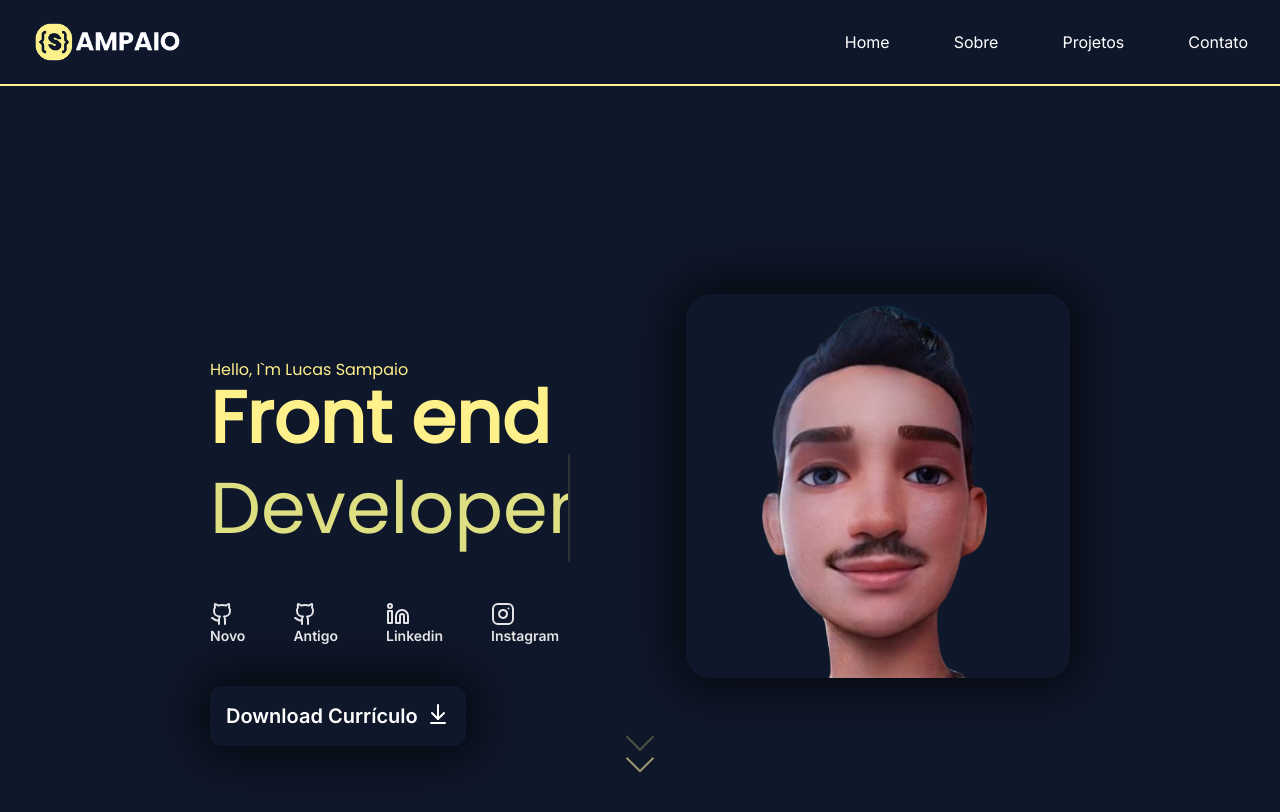
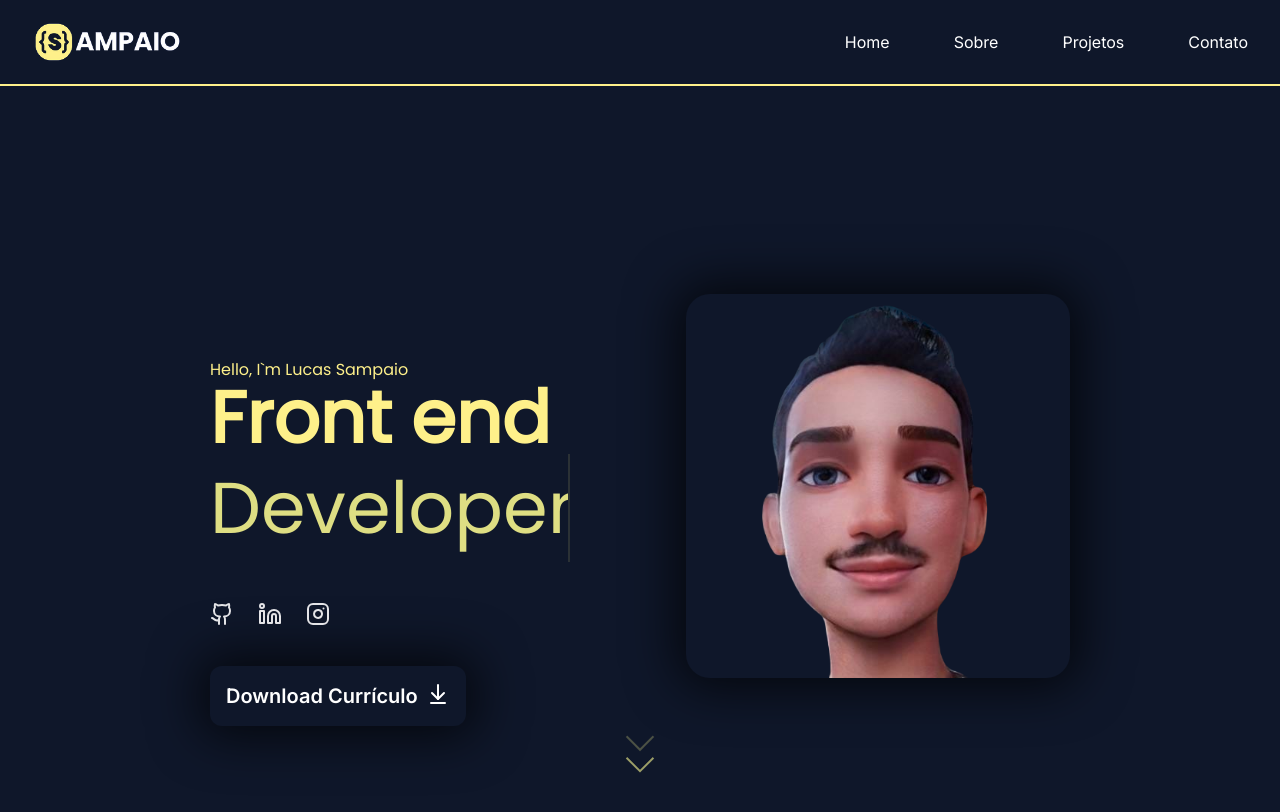
Before and after one commit to LucasSampaioOliveira1/Portfolio, a Next.js app: page / in a window 1280 px wide. Shown: the top 812 px of the page. Built offline with nearby package versions, Linux system fonts and the light colour scheme.

Commit message:
git resume

```diff
--- a/src/app/components/Resume.jsx
+++ b/src/app/components/Resume.jsx
@@ -15,26 +15,18 @@ const Resume = () => {
                 <h1 id="developer">
                     Developer
                 </h1>
-                <div className='flex flex-wrap gap-12 mt-10'>
+                <div className='flex flex-wrap gap-6 mt-10'>
 
                     <a href="https://github.com/LucasSampaioOliveira1" className="text-sm font-semibold text-zinc-200 hover:text-yellow-200 transition duration-500" target="_blank">
                         <Github/>
-                        <p>Novo</p>
-                    </a>
-
-                    <a href="https://github.com/LucasSampaioOliveira" className="text-sm font-semibold text-zinc-200 hover:text-yellow-200 transition duration-500" target="_blank">
-                        <Github/>
-                        <p>Antigo</p>
                     </a>
 
                     <a href="https://www.linkedin.com/in/lucas-sampaio-467578306/" className="text-sm font-semibold text-zinc-200 hover:text-yellow-200 transition duration-500" target="_blank">
                         <Linkedin/>
-                        <p>Linkedin</p>
                     </a>
 
                     <a href="https://www.instagram.com/lucas.sampaio33/" className="text-sm font-semibold text-zinc-200 hover:text-yellow-200 transition duration-500" target="_blank">
                         <Instagram/>
-                        <p>Instagram</p>
                     </a>
                 </div>
 
```
